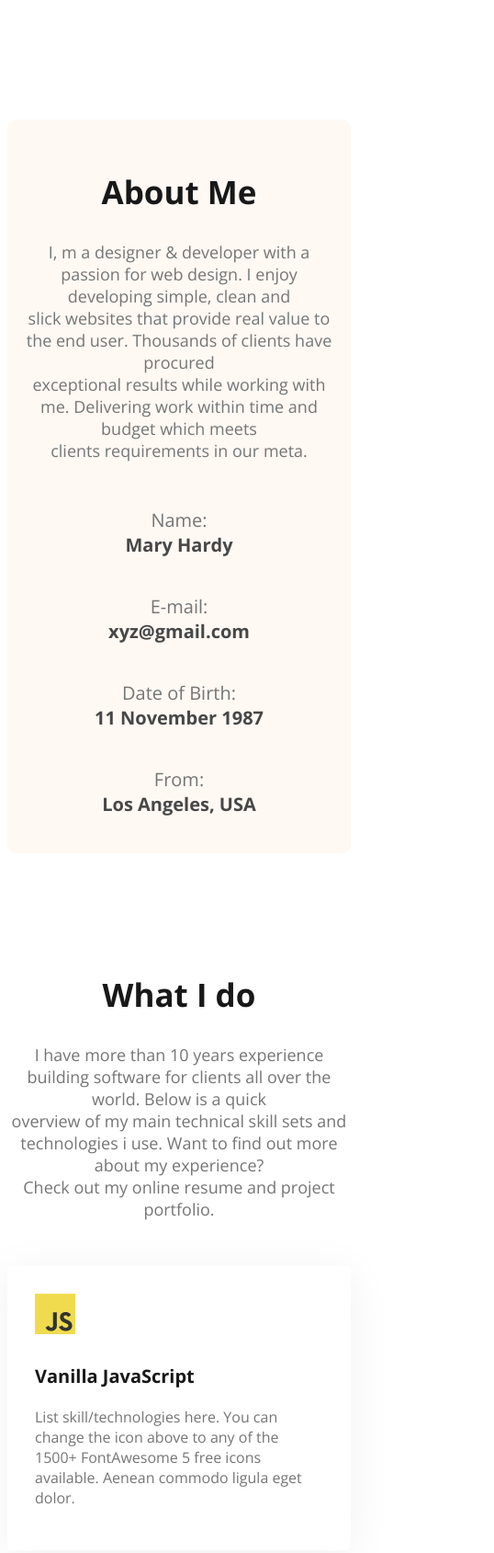
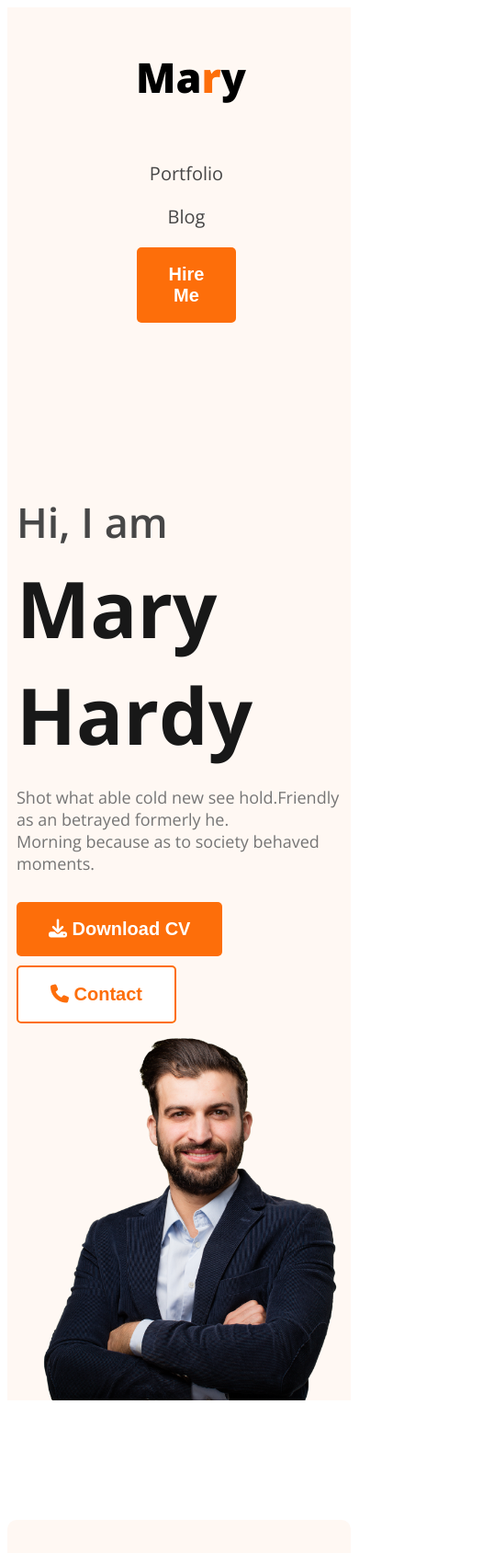
Before and after one commit to Murad-Hasan151/responsive-web-design, a plain HTML site: page index.html in a window 390 px wide. Shown: the top 1689 px of the page at 92% size, 538 px wide, since content can reach past the window. Drawn offline with nearby package versions, Linux system fonts and the light colour scheme.

Commit message:
responsive the banner section

```diff
--- a/index.html
+++ b/index.html
@@ -11,7 +11,7 @@
     <script src="https://kit.fontawesome.com/2995902112.js" crossorigin="anonymous"></script>
 </head>
 <body class="open-sans-normal">
-    <header hidden class="header secondary-bg">
+    <header class="header secondary-bg">
         <nav>
             <h3 class="nav-title">Ma<span class="text-primary">r</span>y</h3>
             <ul>
--- a/styles/protfolio.css
+++ b/styles/protfolio.css
@@ -295,27 +295,46 @@ footer textarea{
     .skill-container,
     .resume-container,
     footer,
+    .banner,
+    nav,
+    nav ul,
     .about-items{
         flex-direction: column;
     }
+    nav ul{
+        gap: 20px;
+    }
+    .header{
+        background-image: none;
+    }
+    .banner {
+        margin: 10px;
+    }
+    .banner img {
+        width: 100%;
+    }
     .resume-column{
-        padding: 20px;
+        padding: 10px;
     }
     .resume hr{
-        width: 500px;
+        width: 380px;
     }
     footer input[type=text],
     footer input[type=email],
     footer textarea{
-        width: 400px;
+        width: 260px;
     }
     .footer-description {
-        width: 400px;
+        width: 350px;
     }
     footer {
-        padding: 20px;
+        padding: 10px;
     }
     .about {
-        padding: 20px;
+        padding: 10px;
+    }
+    .btn {
+        margin-left: 0;
+        margin-top: 10px;
     }
 }
```
